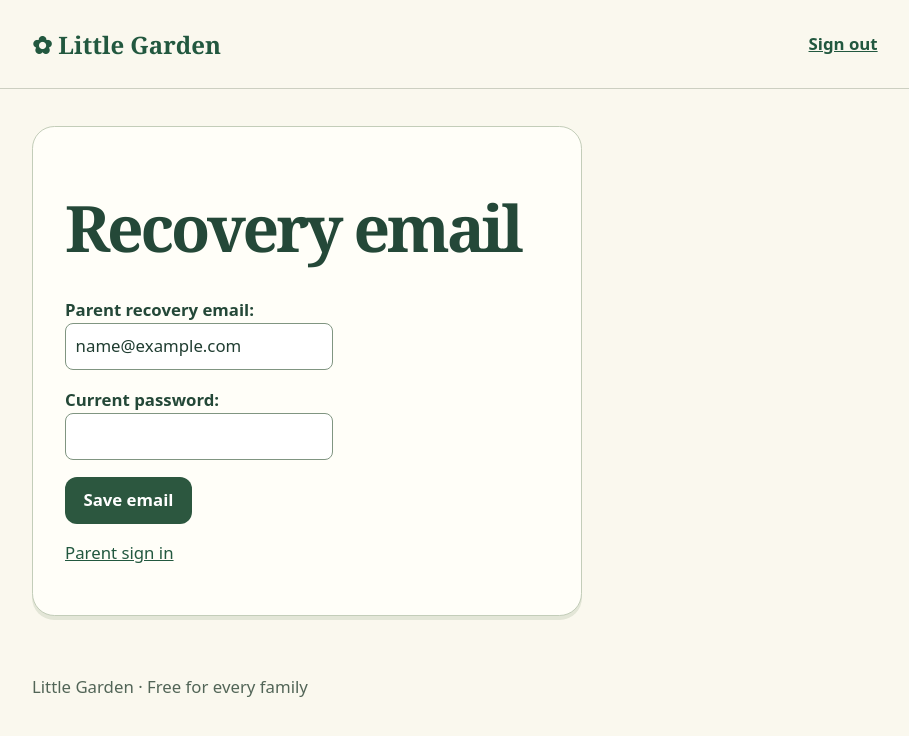
After one commit to miketheinkman/little-garden, a Django app: page /account/email/ in a window 1280 px wide. The commit adds this page. Shown: the top 736 px of the page, without its empty margins (176-1085 px from the left). Run offline with Django 5.2, Linux system fonts and the light colour scheme; the visitor is signed in with stand-in values (Sample User, id 1).

Commit message:
Add parent email and one-time password recovery

```diff
--- a/garden/urls.py
+++ b/garden/urls.py
@@ -1,4 +1,5 @@
 from django.contrib.auth.views import LoginView, LogoutView
+from django.contrib.auth import views as auth
 from django.urls import path
 from pilot import views
 
@@ -6,6 +7,22 @@ urlpatterns = [
     path("", views.home, name="home"),
     path("signup/", views.signup, name="signup"),
     path("login/", LoginView.as_view(template_name="account.html"), name="login"),
+    path("account/email/", views.recovery_email, name="recovery_email"),
+    path("password/reset/", auth.PasswordResetView.as_view(
+        template_name="recovery.html", email_template_name="recovery_email.txt",
+        subject_template_name="recovery_subject.txt",
+        extra_context={"heading": "Reset your password", "button": "Request reset link"},
+    ), name="password_reset"),
+    path("password/requested/", auth.PasswordResetDoneView.as_view(
+        template_name="recovery.html", extra_context={
+            "heading": "Request received", "note": "If a parent account matches that address, a reset message will be prepared. On a local pilot without mail delivery, ask the host for the message."},
+    ), name="password_reset_done"),
+    path("password/choose/<uidb64>/<token>/", auth.PasswordResetConfirmView.as_view(
+        template_name="recovery.html", extra_context={"heading": "Choose a new password", "button": "Save password"},
+    ), name="password_reset_confirm"),
+    path("password/updated/", auth.PasswordResetCompleteView.as_view(
+        template_name="recovery.html", extra_context={"heading": "Password updated", "note": "Sign in with your new password."},
+    ), name="password_reset_complete"),
     path("logout/", LogoutView.as_view(), name="logout"),
     path("children/add/", views.add_child, name="add_child"),
     path("children/<int:pk>/", views.manage, name="manage"),
--- /dev/null
+++ b/pilot/forms.py
@@ -0,0 +1,14 @@
+from django import forms
+from django.contrib.auth.forms import UserCreationForm
+
+
+class ParentSignupForm(UserCreationForm):
+    email = forms.EmailField(label="Parent recovery email", max_length=254)
+
+    class Meta(UserCreationForm.Meta):
+        fields = ("username", "email")
+
+
+class RecoveryEmailForm(forms.Form):
+    email = forms.EmailField(label="Parent recovery email", max_length=254)
+    password = forms.CharField(label="Current password", widget=forms.PasswordInput)
--- a/pilot/views.py
+++ b/pilot/views.py
@@ -5,7 +5,7 @@ from django.conf import settings
 from django.contrib import messages
 from django.contrib.auth import login
 from django.contrib.auth.decorators import login_required
-from django.contrib.auth.forms import UserCreationForm
+from .forms import ParentSignupForm, RecoveryEmailForm
 from django.db.models import F, Max
 from django.http import HttpResponseBadRequest
 from django.shortcuts import get_object_or_404, redirect, render
@@ -18,12 +18,26 @@ LESSONS = json.loads((settings.BASE_DIR / "content/lessons.json").read_text())
 
 
 def signup(request):
-    form = UserCreationForm(request.POST or None)
+    form = ParentSignupForm(request.POST or None)
     if request.method == "POST" and form.is_valid():
         request.session.flush()
         login(request, form.save())
         return redirect("home")
-    return render(request, "account.html", {"form": form, "title": "Create a parent account"})
+    return render(request, "account.html", {"form": form, "heading": "Create a parent account"})
+
+
+@login_required
+def recovery_email(request):
+    form = RecoveryEmailForm(request.POST or None, initial={"email": request.user.email})
+    if request.method == "POST" and form.is_valid():
+        if request.user.check_password(form.cleaned_data["password"]):
+            request.user.email = form.cleaned_data["email"]
+            request.user.save(update_fields=["email"])
+            return redirect("home")
+        form.add_error("password", "Check your current password and try again.")
+    return render(request, "recovery.html", {
+        "form": form, "heading": "Recovery email", "button": "Save email",
+    })
 
 
 def home(request):
--- a/templates/account.html
+++ b/templates/account.html
@@ -1 +1 @@
-{% extends 'base.html' %}{% block content %}<section class="account"><h1>{{ title|default:"Parent sign in" }}</h1><form method="post">{% csrf_token %}{{ form.as_p }}<button>{{ title|default:"Sign in" }}</button></form><p>{% if title %}<a href="{% url 'login' %}">Already have an account? Sign in</a>{% else %}<a href="{% url 'signup' %}">Create a free parent account</a>{% endif %}</p></section>{% endblock %}
+{% extends 'base.html' %}{% block content %}<section class="account"><h1>{{ heading|default:"Parent sign in" }}</h1><form method="post">{% csrf_token %}{{ form.as_p }}<button>{{ heading|default:"Sign in" }}</button></form><p>{% if heading %}<a href="{% url 'login' %}">Already have an account? Sign in</a>{% else %}<a href="{% url 'signup' %}">Create a free parent account</a> · <a href="{% url 'password_reset' %}">Forgot password?</a>{% endif %}</p></section>{% endblock %}
--- a/templates/parent.html
+++ b/templates/parent.html
@@ -1,4 +1,4 @@
-{% extends 'base.html' %}{% block content %}<h1>Family garden</h1><p>Choose a lesson, then hand the garden over to your learner.</p>
+{% extends 'base.html' %}{% block content %}<h1>Family garden</h1><a href="{% url 'recovery_email' %}">{% if user.email %}Update recovery email{% else %}Add a recovery email{% endif %}</a><p>Choose a lesson, then hand the garden over to your learner.</p>
 {% for child in learners %}<article><h2>{{ child.nickname }}</h2><form class="inline" method="post" action="{% url 'manage' child.id %}">{% csrf_token %}<label>Choose a lesson <select name="lesson">{% for key, lesson in lessons.items %}<option value="{{ key }}">{{ lesson.title }} · {{ lesson.age }} · {{ lesson.skill }}</option>{% endfor %}</select></label><button name="action" value="assign">Add to queue</button></form>
 <h3>Lesson queue</h3><ol>{% for row in child.queue %}<li>{{ row.info.title }} {% if row.step %}· In progress{% endif %}{% if not forloop.first %}<form class="small" method="post" action="{% url 'manage' child.id %}">{% csrf_token %}<input type="hidden" name="row" value="{{ row.pk }}"><button class="link" name="action" value="first">Move to first</button></form>{% endif %}</li>{% empty %}<li class="empty">Ready for a first lesson.</li>{% endfor %}</ol>
 <form method="post" action="{% url 'manage' child.id %}">{% csrf_token %}<button name="action" value="play">Open {{ child.nickname }}’s garden</button></form>
--- /dev/null
+++ b/templates/recovery.html
@@ -0,0 +1,14 @@
+{% extends 'base.html' %}
+{% block content %}
+<section class="account">
+  <h1>{{ heading }}</h1>
+  {% if form %}
+    <form method="post">{% csrf_token %}{{ form.as_p }}<button>{{ button }}</button></form>
+  {% elif note %}
+    <p>{{ note }}</p>
+  {% else %}
+    <p>This reset link is invalid or expired.</p><a href="{% url 'password_reset' %}">Request another link</a>
+  {% endif %}
+  <p><a href="{% url 'login' %}">Parent sign in</a></p>
+</section>
+{% endblock %}
--- /dev/null
+++ b/templates/recovery_email.txt
@@ -0,0 +1,6 @@
+A password reset was requested for your Little Garden parent account, {{ user.get_username }}.
+
+Choose a new password using this link within one hour.
+{{ protocol }}://{{ domain }}{% url 'password_reset_confirm' uidb64=uid token=token %}
+
+If you didn't request this, you can ignore this message.
--- /dev/null
+++ b/templates/recovery_subject.txt
@@ -0,0 +1 @@
+Reset your Little Garden password
```
Also changed, not shown: garden/settings.py (+17 -0 lines), pilot/tests.py (+33 -0 lines), README.md, 1 other file.
